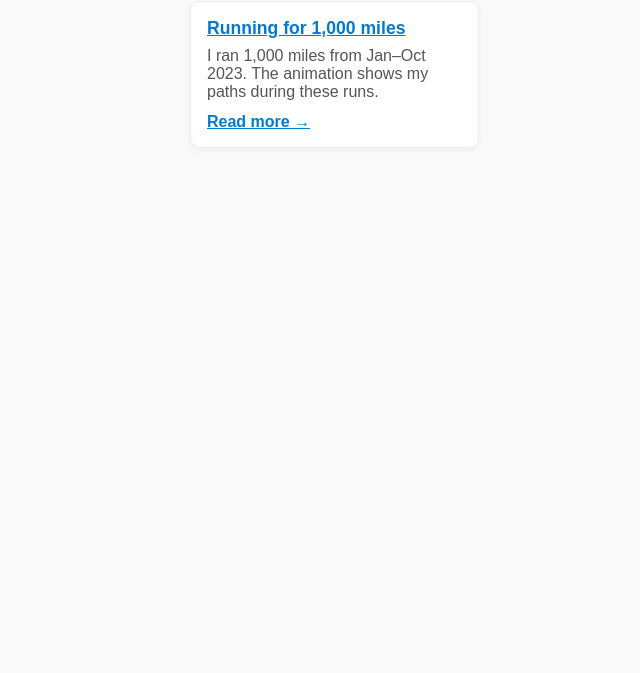
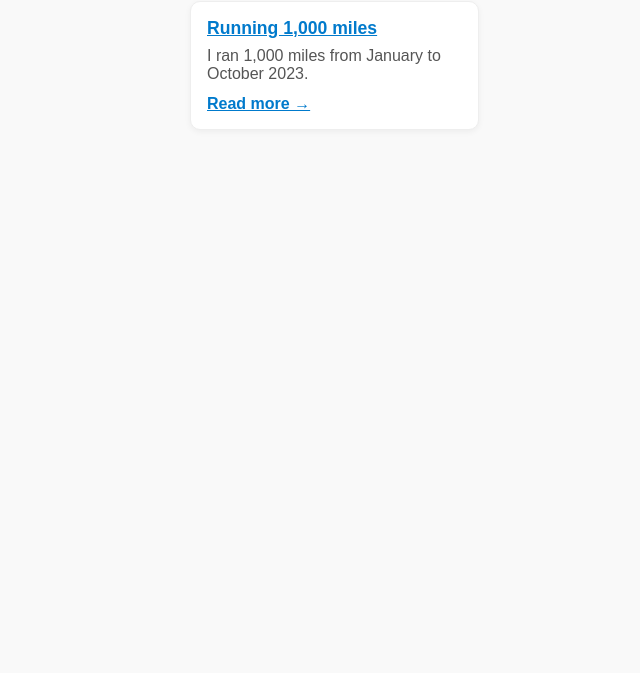
Before and after one commit to fjavid/fjavid.github.io, a plain HTML site: page blog/index.html in a window 1280 px wide. Shown: the part 127-800 px from the top of the page, without its empty margins (0-640 px from the left). Drawn offline with Linux system fonts and the light colour scheme.

Commit message:
fixing an error

```diff
--- a/blog/index.html
+++ b/blog/index.html
@@ -32,8 +32,8 @@
     <div class="grid">
       <!-- Post card -->
       <article class="card">
-        <h2><a href="/blog/running-1000-miles.html">Running for 1,000 miles</a></h2>
-        <p>I ran 1,000 miles from Jan–Oct 2023. The animation shows my paths during these runs.</p>
+        <h2><a href="/blog/running-1000-miles.html">Running 1,000 miles</a></h2>
+        <p>I ran 1,000 miles from January to October 2023.</p>
         <a href="/blog/running-1000-miles.html">Read more →</a>
       </article>
     </div>
```
